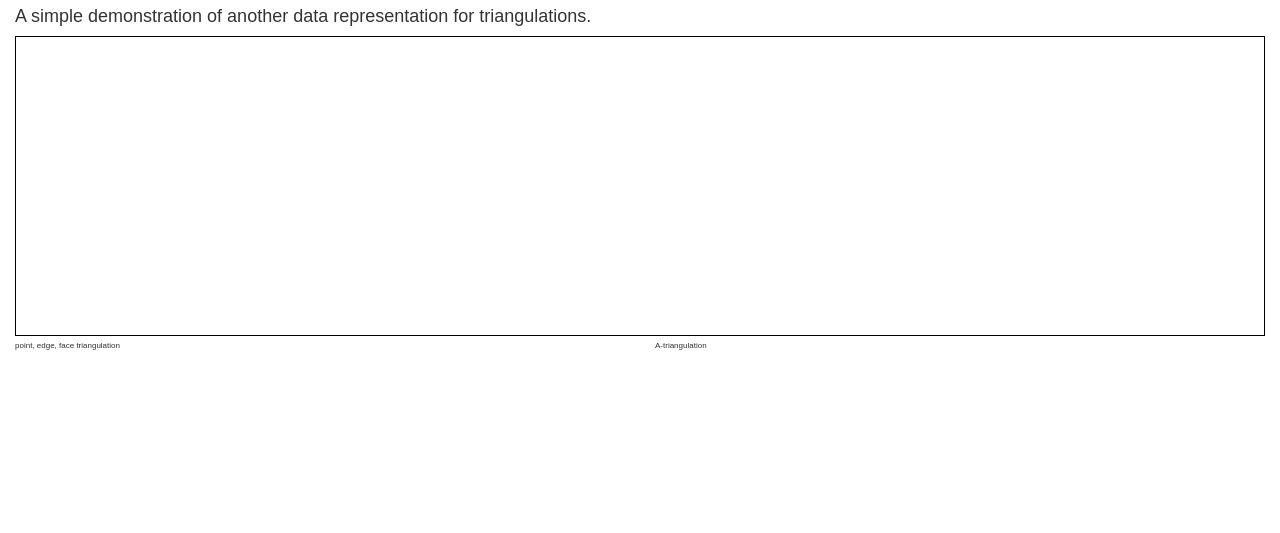
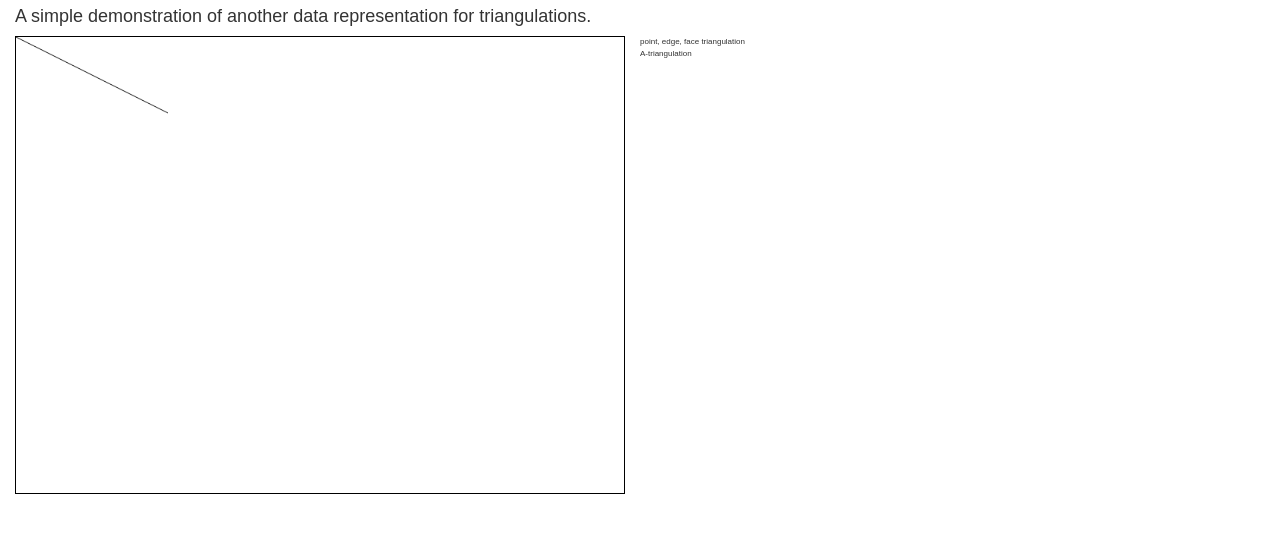
Before and after one commit to mankal111/A-Triangulation, a website: page index.html in a window 1280 px wide. Shown: the part 63-596 px from the top of the page. Drawn offline with Linux system fonts and the light colour scheme.

Commit message:
Added js files, corrected canvas size and redefined the column layout

```diff
--- /dev/null
+++ b/drawcanv.js
@@ -0,0 +1,5 @@
+var c = document.getElementById("myCanvas");
+var ctx = c.getContext("2d");
+ctx.moveTo(0,0);
+ctx.lineTo(200,100);
+ctx.stroke();
--- a/index.html
+++ b/index.html
@@ -2,10 +2,10 @@
 <html>
 	<head>
 		<meta charset="utf8" />
+		<title>A-trangulation demo</title>
 		<script src="bower_components/jquery/dist/jquery.min.js"></script>
 		<link rel="stylesheet" href="bower_components/bootstrap/dist/css/bootstrap.min.css">
 		<script src="bower_components/bootstrap/dist/js/bootstrap.min.js"></script>
-		<title>A-trangulation demo</title>
 		<link rel="stylesheet" type="text/css" href="main.css" />
 	</head>
 	<body>
@@ -13,19 +13,19 @@
 			<h1>A-triangulation</h1>
 			<h4>A simple demonstration of another data representation for triangulations.</h4>
 			<div class="row">
-				<div class="col-md-12">
-					<canvas id="myCanvas" style="width:100%; height:300px; border:1px solid #000000;"></canvas>
-				</div>
-			</div>
-			<div class="row">
 				<div class="col-md-6">
-					point, edge, face triangulation
+					<canvas id="myCanvas" width="800" height="600" style="width:100%; border:1px solid #000000;"></canvas>
 				</div>
 				<div class="col-md-6">
-					A-triangulation
+					<div class="row">
+						point, edge, face triangulation
+					</div>
+					<div class="row">
+						A-triangulation
+					</div>
 				</div>
 			</div>
 		</div>
-
+<script src="drawcanv.js"></script>
 	</body>
 </html>
```
Also changed, not shown: atrig.js (added), atrirep.js (deleted).
